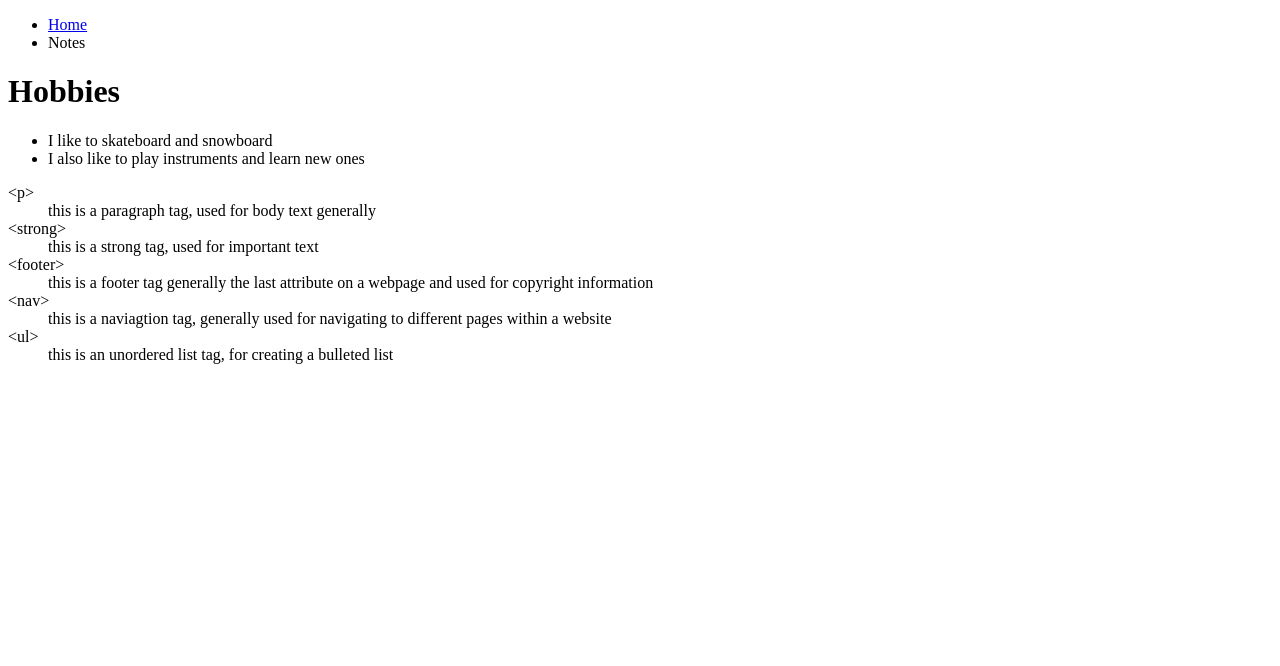
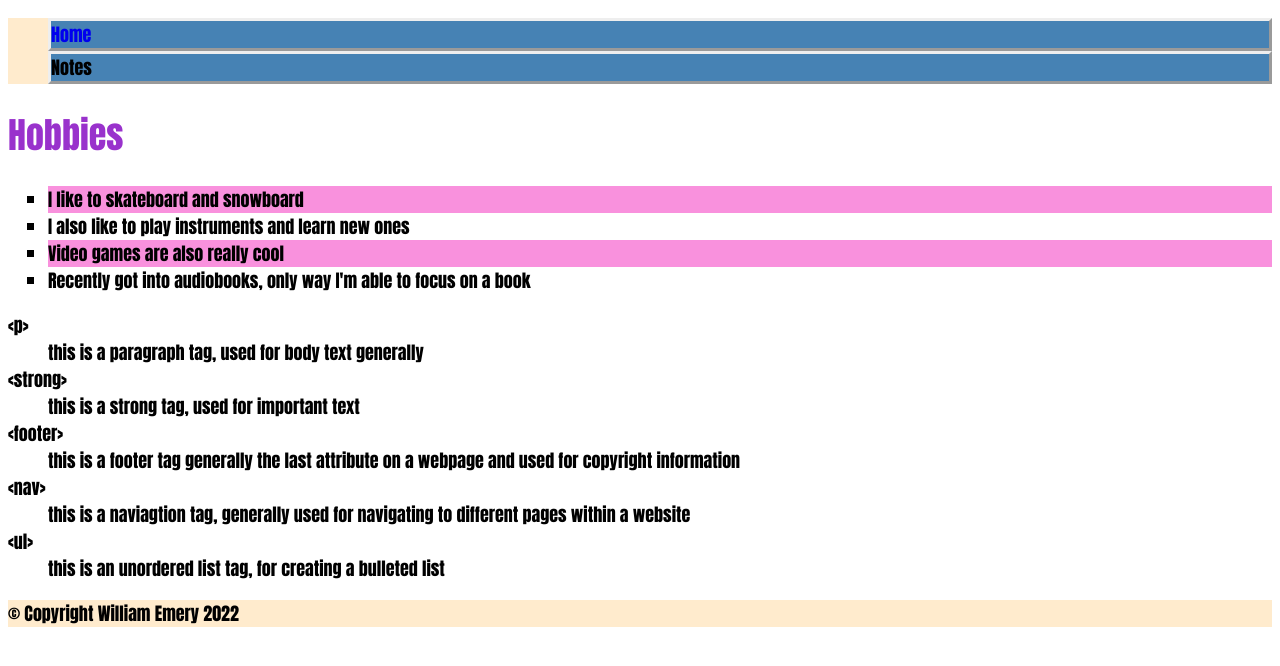
Before and after one commit to emer0047/html-assignment, a plain HTML site: page notes.html in a window 1280 px wide. Drawn offline with Linux system fonts and the light colour scheme.

Commit message:
website is styled

```diff
--- /dev/null
+++ b/css/main.css
@@ -0,0 +1,45 @@
+/*my awesome css it is cool and good*/
+body {
+
+    font-family: Impact, Haettenschweiler, 'Arial Narrow Bold', sans-serif;
+    font-size: 18px;
+
+}
+
+header, footer {
+    background-color: blanchedalmond;
+}
+
+.site-title {
+    color:darkorchid;
+}
+
+#my-image {
+    box-shadow: 0px 0px 2px 1px black;
+}
+
+.hb {
+    list-style-type: square;
+}
+
+.hb li:nth-child(odd) {
+    background: rgb(249, 145, 221);
+
+}
+
+nav li {
+    list-style: none;
+    background: steelblue;
+    border-style: outset;
+}
+
+nav li:hover {
+    background: black;
+}
+
+nav li:focus {
+    background:rgb(249, 145, 221);
+}
+a.nou {
+    text-decoration: none;
+}
--- a/notes.html
+++ b/notes.html
@@ -4,26 +4,30 @@
     <meta charset="UTF-8">
     <meta http-equiv="X-UA-Compatible" content="IE=edge">
     <meta name="viewport" content="width=device-width, initial-scale=1.0">
+    <link href="css/main.css" rel="stylesheet"/>
     <title>Notes</title>
 
 </head>
 <body>
-
+    <header>
         <nav>
-        <ul>
+            <ul class="lb">
                 <li>
-                <a href="index.html">Home</a>
+                    <a class="nou" href="index.html">Home</a>
                 </li>
                 <li>
                     Notes
                 </li>
             </ul>
         </nav>
+    </header>
 
-    <h1>Hobbies</h1>
-    <ul>
+    <h1 class="site-title">Hobbies</h1>
+    <ul class="hb">
         <li>I like to skateboard and snowboard</li>
         <li>I also like to play instruments and learn new ones</li>
+        <li>Video games are also really cool</li>
+        <li>Recently got into audiobooks, only way I'm able to focus on a book</li>
     </ul>
 
     <dl>
@@ -40,6 +44,6 @@
     </dl>
 
 
-
+    <footer>© Copyright William Emery 2022</footer>
 </body>
 </html>
```
Also changed, not shown: index.html (+6 -5 lines). Lines whose indentation alone changed are shown as unchanged.
